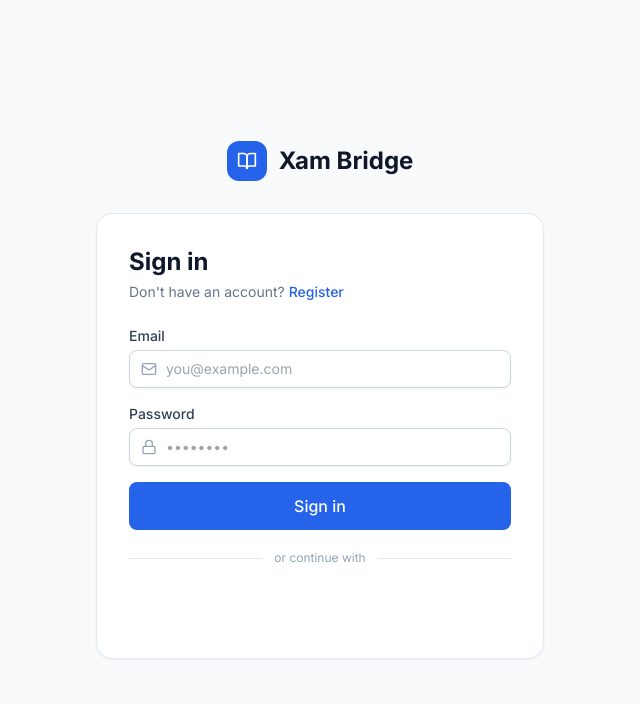
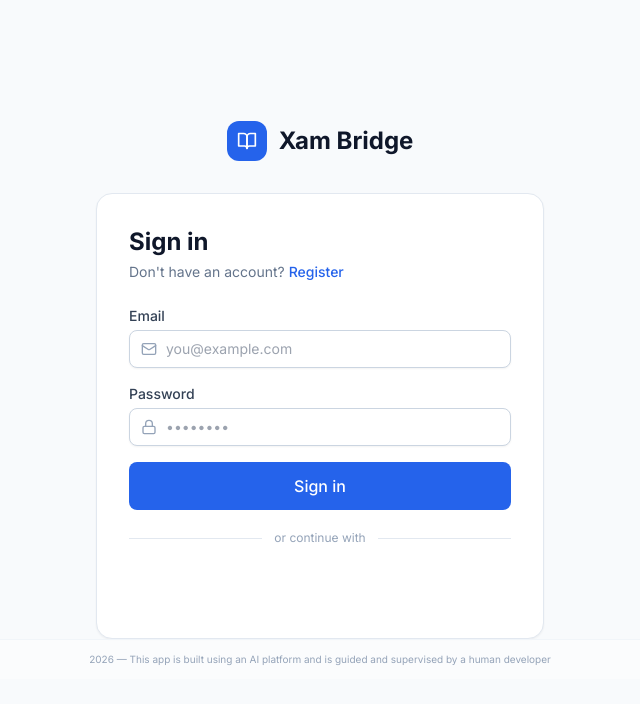
Before and after one commit to meyya22/quizapp, a React (Vite) app in the folder frontend/: page /login in a window 1280 px wide. Shown: the top 704 px of the page, without its empty margins (320-960 px from the left). Built offline with nearby package versions, Linux system fonts and the light colour scheme; no server answers.

Commit message:
Add persistent footer across all layouts and auth pages

```diff
--- /dev/null
+++ b/frontend/src/components/Footer.tsx
@@ -0,0 +1,7 @@
+export default function Footer() {
+  return (
+    <footer className="w-full text-center py-3 px-4 text-[10px] text-slate-400 border-t border-slate-100 bg-white/50">
+      2026 — This app is built using an AI platform and is guided and supervised by a human developer
+    </footer>
+  );
+}
--- a/frontend/src/components/layout/AdminLayout.tsx
+++ b/frontend/src/components/layout/AdminLayout.tsx
@@ -1,5 +1,6 @@
 import { useState } from 'react';
 import { NavLink, Outlet, useNavigate } from 'react-router-dom';
+import Footer from '../Footer';
 import { LayoutDashboard, FolderOpen, FileQuestion, BarChart3, LogOut, BookOpen, Crown, UserCircle, Users, Menu, X, HelpCircle } from 'lucide-react';
 import { useAuthStore } from '../../store/authStore';
 import toast from 'react-hot-toast';
@@ -133,6 +134,7 @@ export default function AdminLayout() {
             <Outlet />
           </div>
         </main>
+        <Footer />
       </div>
     </div>
   );
--- a/frontend/src/components/layout/ParticipantLayout.tsx
+++ b/frontend/src/components/layout/ParticipantLayout.tsx
@@ -1,5 +1,6 @@
 import { Link, NavLink, Outlet, useNavigate } from 'react-router-dom';
 import { LayoutDashboard, LogOut, BookOpen, HelpCircle } from 'lucide-react';
+import Footer from '../Footer';
 import { useAuthStore } from '../../store/authStore';
 import toast from 'react-hot-toast';
 
@@ -76,6 +77,7 @@ export default function ParticipantLayout() {
           <Outlet />
         </div>
       </main>
+      <Footer />
     </div>
   );
 }
--- a/frontend/src/components/layout/SuperAdminLayout.tsx
+++ b/frontend/src/components/layout/SuperAdminLayout.tsx
@@ -1,5 +1,6 @@
 import { useState } from 'react';
 import { NavLink, Outlet, useNavigate } from 'react-router-dom';
+import Footer from '../Footer';
 import { Users, LogOut, ShieldCheck, CreditCard, Menu, X } from 'lucide-react';
 import { useAuthStore } from '../../store/authStore';
 import toast from 'react-hot-toast';
@@ -103,6 +104,7 @@ export default function SuperAdminLayout() {
             <Outlet />
           </div>
         </main>
+        <Footer />
       </div>
     </div>
   );
--- a/frontend/src/pages/auth/Login.tsx
+++ b/frontend/src/pages/auth/Login.tsx
@@ -5,6 +5,7 @@ import { useForm } from 'react-hook-form';
 import { z } from 'zod';
 import { zodResolver } from '@hookform/resolvers/zod';
 import { BookOpen, AlertCircle, Mail, Lock } from 'lucide-react';
+import Footer from '../../components/Footer';
 import { Button } from '../../components/ui/Button';
 import api from '../../services/api';
 import { useAuthStore } from '../../store/authStore';
@@ -81,7 +82,7 @@ export default function Login() {
   const passwordHasError = authError?.type === 'password';
 
   return (
-    <div className="min-h-screen bg-slate-50 flex items-center justify-center p-4">
+    <div className="min-h-screen bg-slate-50 flex flex-col items-center justify-center p-4">
       <div className="w-full max-w-md">
         <div className="flex justify-center mb-8">
           <div className="flex items-center gap-3">
@@ -178,6 +179,7 @@ export default function Login() {
           </div>
         </div>
       </div>
+      <Footer />
     </div>
   );
 }
--- a/frontend/src/pages/auth/Register.tsx
+++ b/frontend/src/pages/auth/Register.tsx
@@ -5,6 +5,7 @@ import { useForm } from 'react-hook-form';
 import { z } from 'zod';
 import { zodResolver } from '@hookform/resolvers/zod';
 import { BookOpen, AlertCircle } from 'lucide-react';
+import Footer from '../../components/Footer';
 import { Button } from '../../components/ui/Button';
 import { Input } from '../../components/ui/Input';
 import api from '../../services/api';
@@ -87,7 +88,7 @@ export default function Register() {
   }
 
   return (
-    <div className="min-h-screen bg-slate-50 flex items-center justify-center p-4">
+    <div className="min-h-screen bg-slate-50 flex flex-col items-center justify-center p-4">
       <div className="w-full max-w-md">
         <div className="flex justify-center mb-8">
           <div className="flex items-center gap-3">
@@ -209,6 +210,7 @@ export default function Register() {
           </div>
         </div>
       </div>
+      <Footer />
     </div>
   );
 }
```
